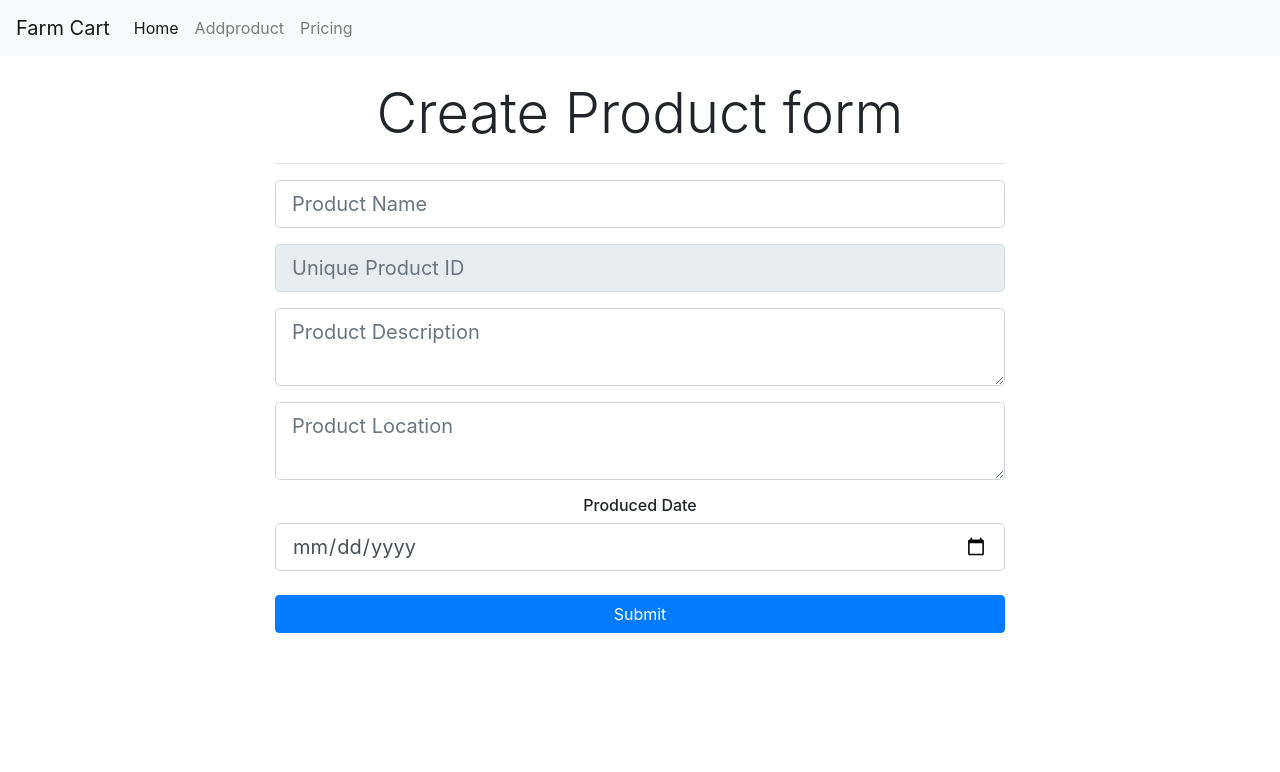
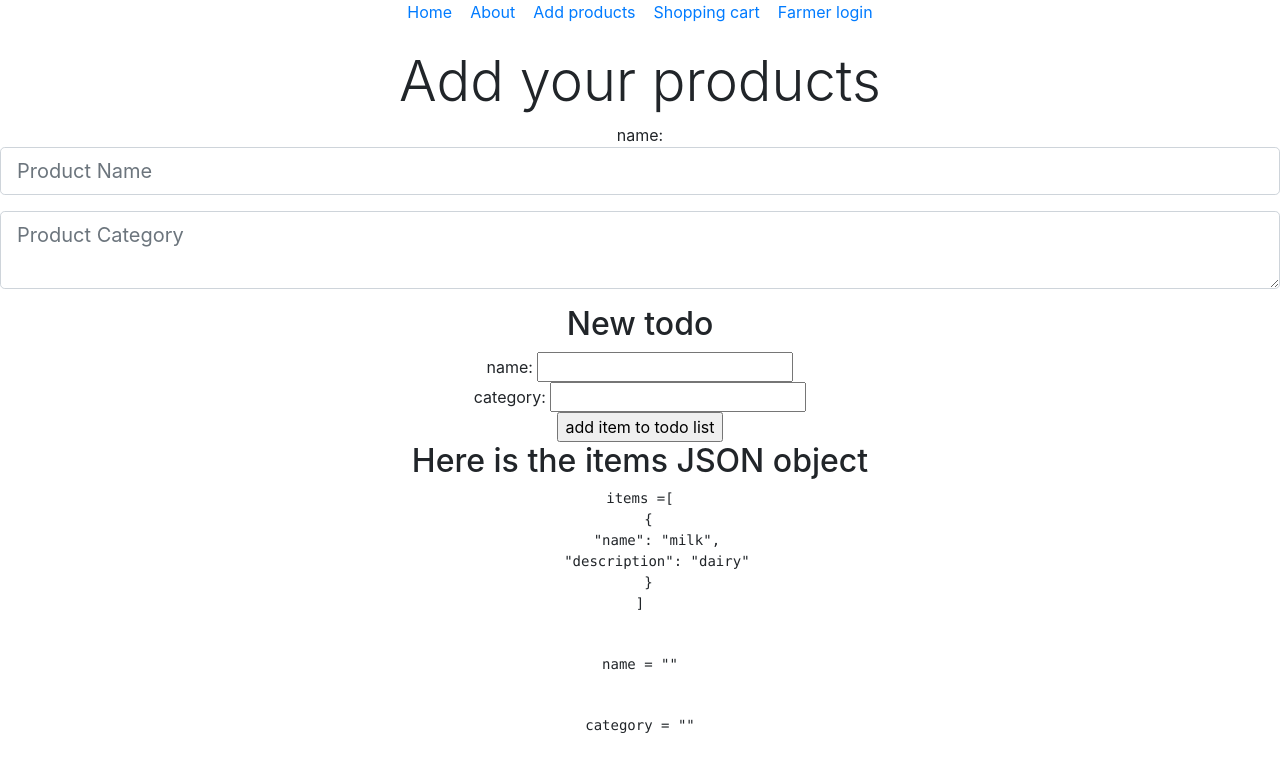
Before and after one commit to COSI153/ReactSummer, a React (Create React App) app: page /addproduct in a window 1280 px wide. Shown: the top 772 px of the page. Built offline with nearby package versions, Linux system fonts and the light colour scheme.

Commit message:
readme_JAE.MD and modified a few files

```diff
--- a/src/App.js
+++ b/src/App.js
@@ -18,7 +18,11 @@ function App() {
 
         <br />
         <Route exact path = "/" component={Landing}/>
-        <Route exact path = "/addproduct" component={AddProduct}/>
+
+        <Route exact path = "/addproduct">
+          <AddProduct data={[{name:"milk",description:"dairy"}]}/>
+        </Route>
+
         <Route exact path = "/register" component={Register}/>
         <Route exact path = "/login" component={Login}/>
         <Route exact path = "/farmerlogin" component={FarmerLogin}/>
--- a/src/Components/Layout/Header.js
+++ b/src/Components/Layout/Header.js
@@ -6,6 +6,7 @@ export default class Header extends Component {
   render() {
     return (
       <div>
+      {/*
         <nav class="navbar navbar-expand-lg navbar-light bg-light">
           <a class="navbar-brand" href="#">Farm Cart</a>
           <button class="navbar-toggler" type="button" data-toggle="collapse" data-target="#navbarNavAltMarkup" aria-controls="navbarNavAltMarkup" aria-expanded="false" aria-label="Toggle navigation">
@@ -16,10 +17,17 @@ export default class Header extends Component {
               <a class="nav-item nav-link active" href="#">Home <span class="sr-only">(current)</span></a>
               <a class="nav-item nav-link" href="#">Addproduct</a>
               <a class="nav-item nav-link" href="#">Pricing</a>
-
             </div>
           </div>
         </nav>
+      */}
+
+        <Link to="/"> Home &nbsp;&nbsp;  </Link>
+        <Link to="#"> About &nbsp;&nbsp;  </Link>
+        <Link to="addproduct"> Add products &nbsp;&nbsp;  </Link>
+        <Link to="#"> Shopping cart &nbsp;&nbsp;  </Link>
+        <Link to="login">  Farmer login </Link>
+
       </div>
     );
   }
--- a/src/Components/Product/AddProduct.js
+++ b/src/Components/Product/AddProduct.js
@@ -1,46 +1,94 @@
-import React, { Component } from 'react'
+import React, {useState} from 'react';
 
-class AddProduct extends Component {
-    render() {
+const  ToDoList = ({data}) => {
+  // here is where we keep track of the product list
+  const [items,updateItems] = useState(data)
+
+  // here is where we keep track of the values in the form
+  const [name,setName] = useState("")
+  const [category, setCategory] = useState("")
+
+  // this is the action when the submit button is pushed
+  const addItem = (event) => {
+    console.log('adding item ')
+    console.dir(event)
+    const item = {id:items.length, name:name, category:category, added:false}
+    updateItems(items.concat(item))
+    document.getElementById('name').value = ""
+    setName("")
+    document.getElementById('category').value = ""
+    setCategory("")
+
+    event.preventDefault()
+  }
+
+  // these are called when the form elements are modified
+  const updateName = event=> setName(event.target.value)
+  const updateCategory = event => setCategory(event.target.value)
+
+  // handle the action when an item is clicked/completed
+  let flipItem = item => (event) => {
+    item.complete=!item.complete
+    let newitems = items.map(x => (x.id===item.id?item:x))
+    updateItems(newitems)
+  }
+
   return (
-            <div>
-                <div class="project">
-                    <div class="container">
-                        <div class="row">
-                            <div class="col-md-8 m-auto">
-                                <h5 class="display-4 text-center">Create Product form</h5>
-                                <hr />
-                                <form>
+   <>
+     <h5 class="display-4 text-center"> Add your products </h5>
+     {/*
+     <ul>
+       {items
+          .filter(item=>!item.complete)
+          .map(item => (
+
+         <li key={item.id}>
+           <input type="checkbox"
+                  onChange={flipItem(item)}
+                  name={"complete"+item.id}
+                  value={!item.complete} />
+           {item.name} : {item.description}
+         </li>
+
+       ))}
+     </ul>
+     */}
+
+     <form onSubmit={addItem}>
         <div class="form-group">
-                                        <input type="text" class="form-control form-control-lg " placeholder="Product Name" />
+          name: <input type="text" class="form-control form-control-lg " placeholder="Product Name" onChange={updateName}/>
         </div>
+        {/*
         <div class="form-group">
             <input type="text" class="form-control form-control-lg" placeholder="Unique Product ID"
                 disabled />
         </div>
+        */}
 
         <div class="form-group">
-                                        <textarea class="form-control form-control-lg" placeholder="Product Description"></textarea>
-                                    </div>
-                                    <div class="form-group">
-                                        <textarea class="form-control form-control-lg" placeholder="Product Location"></textarea>
-                                    </div>
-                                    <h6>Produced Date</h6>
-                                    <div class="form-group">
-                                        <input type="date" class="form-control form-control-lg" name="start_date" />
+            <textarea class="form-control form-control-lg" placeholder="Product Category" onChange={updateCategory}></textarea>
         </div>
 
+       <h2>New todo</h2>
+       name: <input type="text" id="name" name="name" onChange={updateName}/><br />
+       category: <input type="text" id="category" name="category" onChange={updateCategory} /><br />
+       <input type="submit" value="add item to todo list" />
+     </form>
 
-                                    <input type="submit" class="btn btn-primary btn-block mt-4" />
-                                </form>
-                            </div>
-                        </div>
-                    </div>
-                </div>
-
-            </div>
-        )
-    }
+     <h2>Here is the items JSON object</h2>
+     <pre>
+     items ={JSON.stringify(items,null,2)}
+     </pre>
+     <br />
+     <pre>
+     name = {JSON.stringify(name,null,2)}
+     </pre>
+     <br />
+     <pre>
+     category = {JSON.stringify(category, null,2)}
+     </pre>
+   </>
+ );
 }
 
-export default AddProduct;
+export default ToDoList;
```
Also changed, not shown: src/Components/Product/_backup_AddProduct.js (added, +46 -0 lines), 1 other file (tests, documents, lock files or other folders). Lines whose indentation alone changed are shown as unchanged.
